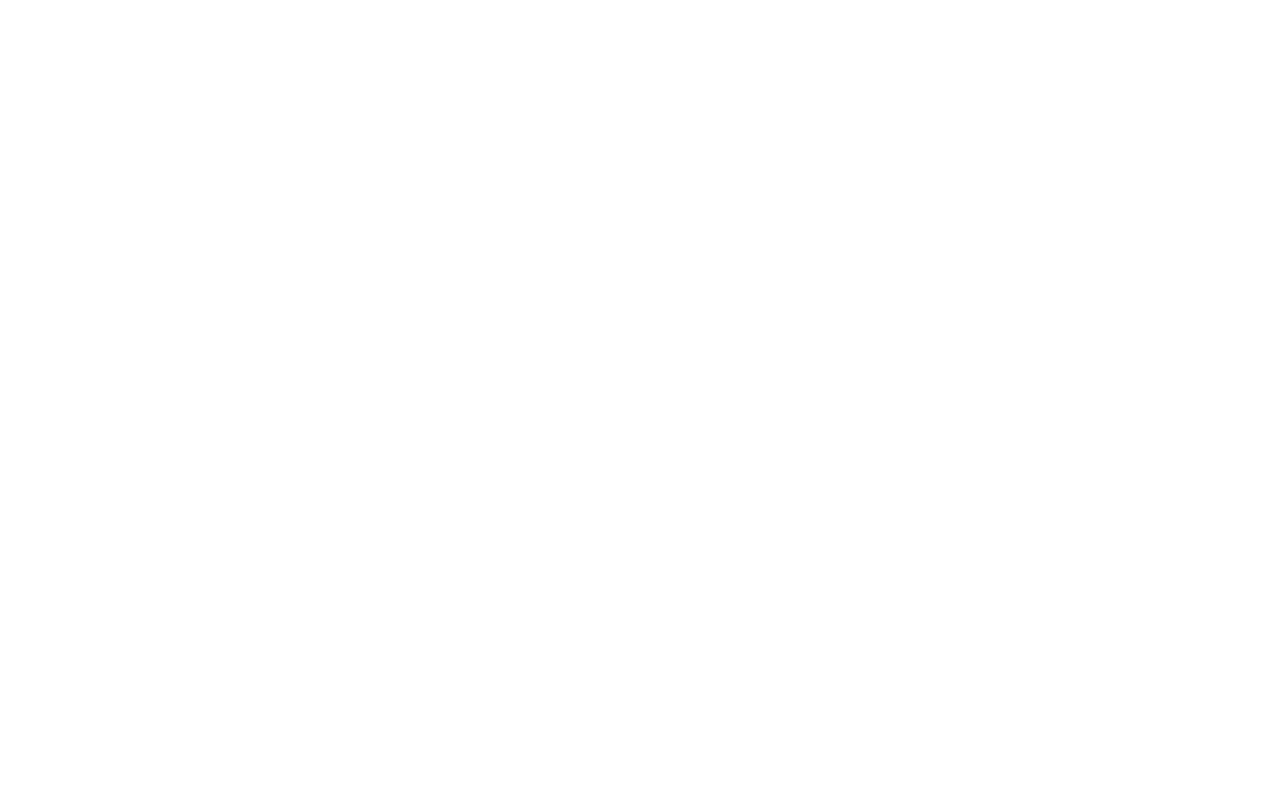
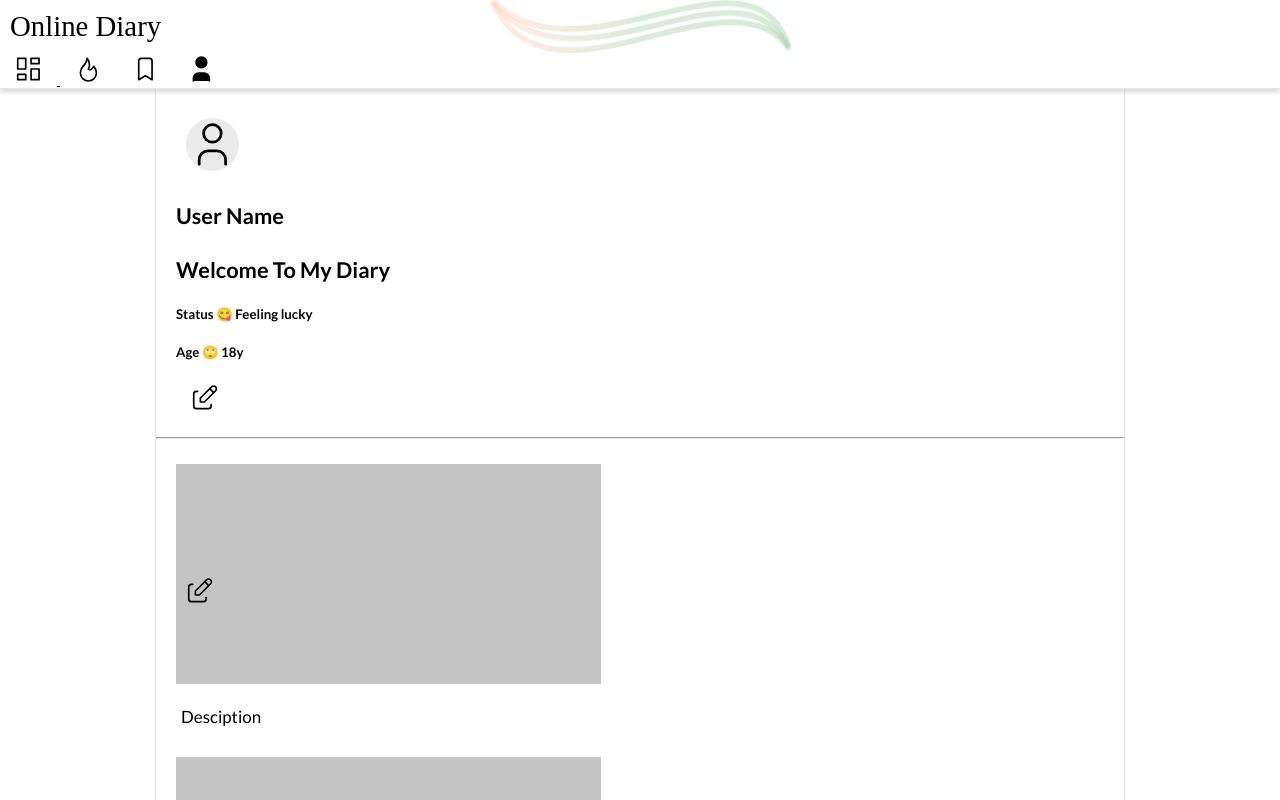
Before and after one commit to NaidaFatic/My-Diary-Frontend, a React (Create React App) app: page /profile in a window 1280 px wide. Before the commit this address had no page. Shown: the top 800 px of the page. Built offline with nearby package versions, Linux system fonts and the light colour scheme; the HTML template or start-up script is replaced by a standard one; a web font is replaced by a local one.

Commit message:
start of profile page

```diff
--- a/src/App.js
+++ b/src/App.js
@@ -4,6 +4,7 @@
 import Header from "./Pages/header";
 import React, { useState } from 'react';
 import DiaryPage from "./Pages/diarypage";
+import ProfilePage from "./Pages/profilepage";
 
 function App() {
   const [currentPage, setCurrentPage] = useState("LOGIN");
@@ -16,6 +17,7 @@
           <Route path="/" element={<Login setCurrentPage={setCurrentPage} />} />
           <Route path="/feed" element={<FeedPage setCurrentPage={setCurrentPage} />} />
           <Route path="/diary" element={<DiaryPage setCurrentPage={setCurrentPage} />} />
+          <Route path="/profile" element={<ProfilePage setCurrentPage={setCurrentPage} />} />
         </Routes>
       </div>
     </BrowserRouter>
--- /dev/null
+++ b/src/Pages/profilepage.css
@@ -0,0 +1,55 @@
+.profile {
+  border: 1px solid #e5e4e4;
+  padding-block: 20px;
+  margin-bottom: 20px;
+}
+
+.user-img {
+  width: calc(2.5rem + 1vw);
+  height: auto;
+  background: #ebebeb;
+  border-radius: 100%;
+  margin-right: 5%;
+}
+
+.profile section {
+  margin: 20px;
+}
+
+.profile .posts div div {
+  max-width: 425px;
+  height: 220px;
+  background-color: #c4c4c4;
+  position: relative;
+}
+
+.profile .posts div .postName {
+  padding-top: 20px;
+  height: fit-content;
+  visibility: hidden;
+  opacity: 0;
+  overflow: hidden;
+  text-align: center;
+  /* transition effect. not necessary */
+  transition: opacity 0.2s, visibility 0.2s;
+}
+
+.profile .posts div div:hover .postName {
+  visibility: visible;
+  opacity: 1;
+}
+
+.postDescription {
+  font-size: calc(0.5rem + 0.7vw);
+  padding: 5px;
+}
+
+.posts div {
+  position: relative;
+  z-index: 0;
+}
+
+.editPost {
+  margin: 5px;
+  z-index: 1;
+}
--- /dev/null
+++ b/src/Pages/profilepage.js
@@ -0,0 +1,69 @@
+import "./profilepage.css";
+import { IconUser, IconEdit } from "@tabler/icons";
+
+function ProfilePage(props) {
+    props.setCurrentPage("PROFILE");
+
+    return (
+        <main className="pt:20">
+            <div className="profile">
+                <section>
+                    <div className="flex flex-wrap items-start">
+                        <IconUser className="user-img flex-none" />
+                        <div className="grow">
+                            <h4 className="font-bold">User Name</h4>
+                            <h4>Welcome To My Diary</h4>
+                            <h5>Status 😋 Feeling lucky</h5>
+                            <h5>Age 🙄 18y</h5>
+                        </div>
+                        <IconEdit className="flex-none self-end" />
+                    </div>
+                </section>
+                <hr />
+                <section className="grid grid-cols-4 gap-4 posts">
+                    <div>
+                        <div className="flex flex-col">
+                            <p className="postName grow">
+                                Post 1 🙄 dslkj salijsdlias jdiosajdoisjdoi
+                            </p>
+                            <IconEdit className="editPost flex-none self-end" />
+                        </div>
+                        <p className="postDescription">Desciption</p>
+
+                    </div>
+                    <div>
+                        <div className="flex flex-col">
+                            <p className="postName grow">
+                                Post 1 😋 dslkj salijsdlias jdiosajdoisjdoi
+                            </p>
+                            <IconEdit className="editPost flex-none self-end" />
+                        </div>
+                        <p className="postDescription">Desciption</p>
+
+                    </div>
+                    <div>
+                        <div className="flex flex-col">
+                            <p className="postName grow">
+                                Post 1 😋 dslkj salijsdlias jdiosajdoisjdoi dslkj salijsdlias jdiosajdoisjdoi
+                            </p>
+                            <IconEdit className="editPost flex-none self-end" />
+                        </div>
+                        <p className="postDescription">Desciption Desciption Desciption Desciption</p>
+                    </div>
+                    <div>
+                        <div className="flex flex-col">
+                            <p className="postName grow">
+                                Post 1 😋 dslkj salijsdlias jdiosajdoisjdoi
+                            </p>
+                            <IconEdit className="editPost flex-none self-end" />
+                        </div>
+                        <p className="postDescription">Desciption</p>
+
+                    </div>
+                </section>
+            </div>
+        </main>
+    );
+}
+
+export default ProfilePage;
```
